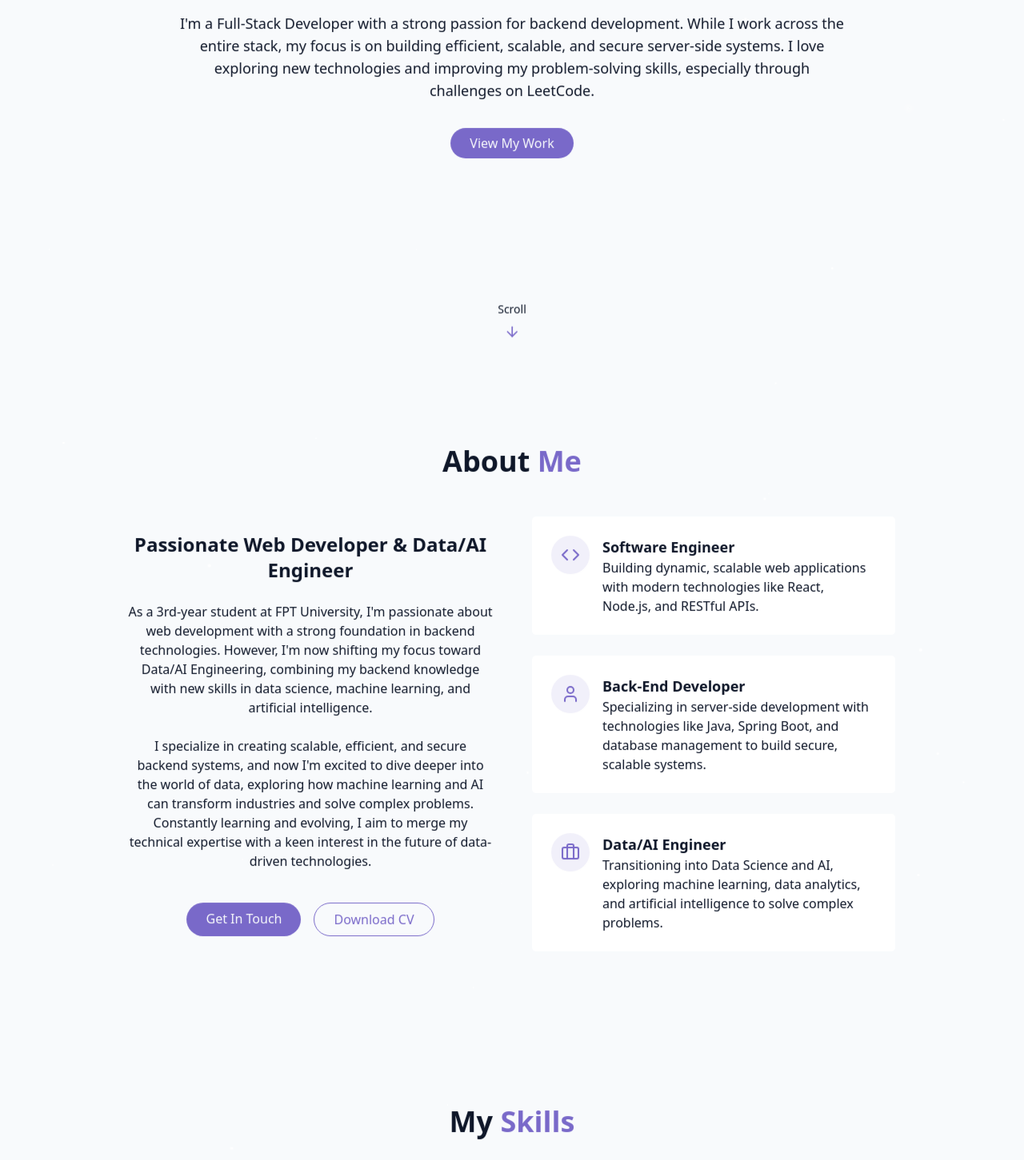
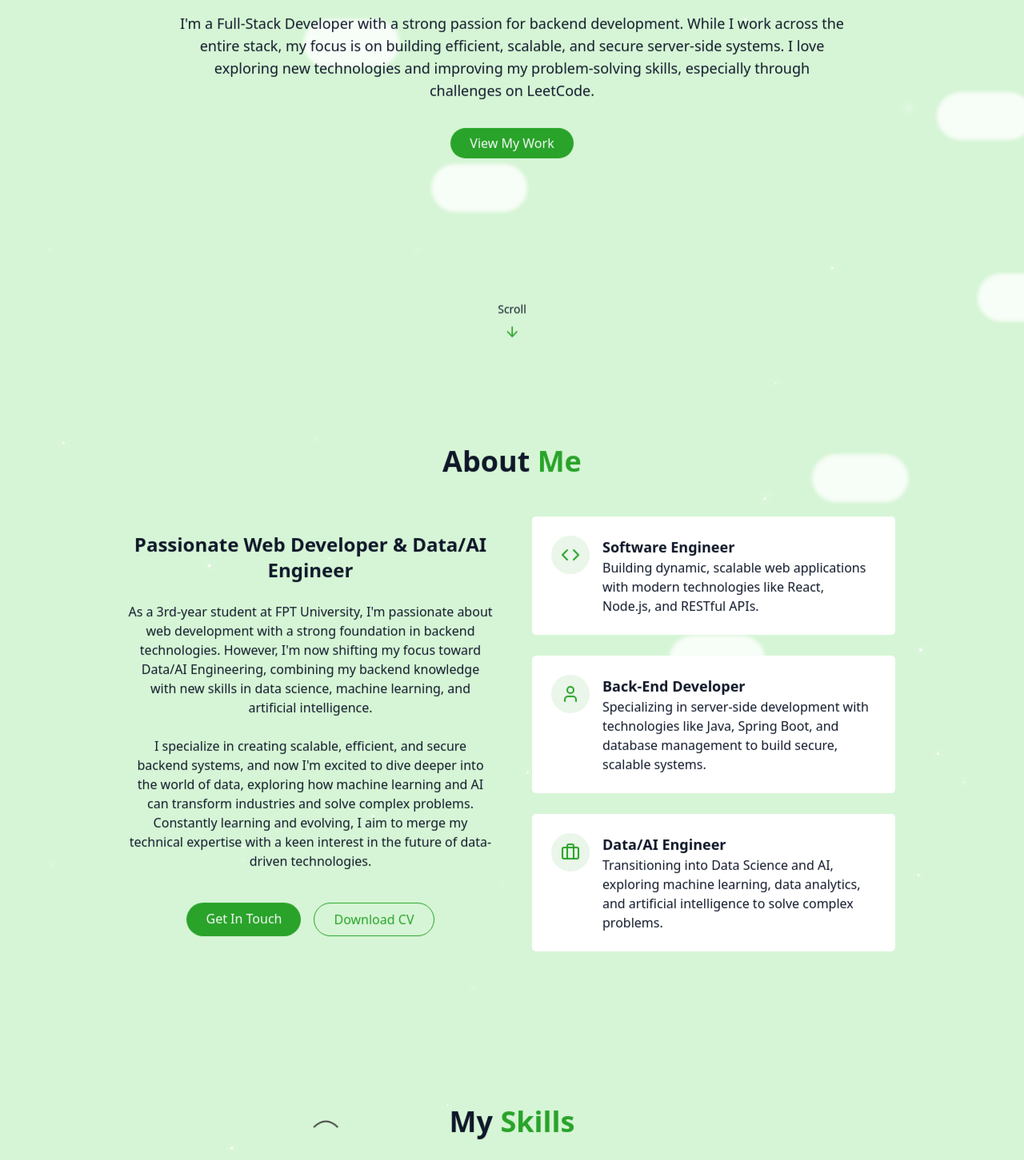
Before and after one commit to dangkhoipham80/portfolio, a React (Vite) app in the folder portfolio/: page / in a window 1280 px wide. Shown: the part 339-1790 px from the top of the page at 80% size. Built offline with nearby package versions, Linux system fonts and the light colour scheme.

Commit message:
finish light mode

```diff
--- a/portfolio/src/App.tsx
+++ b/portfolio/src/App.tsx
@@ -1,15 +1,23 @@
 import { BrowserRouter, Route, Routes } from "react-router-dom";
 import Home from "./pages/Home";
 import NotFound from "./pages/NotFound";
+import StarBackground from "./components/StarBackground";
+import NatureBackground from "./components/NatureBackground";
 
 function App() {
+  const isDarkMode =
+    typeof window !== "undefined" &&
+    document.documentElement.classList.contains("dark");
   return (
+    <>
+      {isDarkMode ? <StarBackground /> : <NatureBackground />}
       <BrowserRouter>
         <Routes>
           <Route index element={<Home />} />
           <Route path="*" element={<NotFound />} />
         </Routes>
       </BrowserRouter>
+    </>
   );
 }
 
--- a/portfolio/src/components/Footer.tsx
+++ b/portfolio/src/components/Footer.tsx
@@ -11,7 +11,7 @@ const Footer = () => {
         reserved.
       </p>
       <a
-        href="#hero"
+        href="#"
         className="p-2 rounded-full bg-primary/10 hover:bg-primary/20 text-primary transition-colors"
       >
         <ArrowUp size={20} />
--- /dev/null
+++ b/portfolio/src/components/NatureBackground.tsx
@@ -0,0 +1,171 @@
+import React from "react";
+
+const clouds = [
+  { style: { top: "8%", left: "2%", animationDuration: "28s" } },
+  { style: { top: "12%", left: "18%", animationDuration: "32s" } },
+  { style: { top: "20%", left: "60%", animationDuration: "40s" } },
+  { style: { top: "30%", left: "30%", animationDuration: "35s" } },
+  { style: { top: "15%", left: "80%", animationDuration: "50s" } },
+  { style: { top: "25%", left: "45%", animationDuration: "38s" } },
+  { style: { top: "10%", left: "70%", animationDuration: "36s" } },
+];
+
+const birds = [
+  {
+    style: {
+      top: "38%",
+      left: "-10%",
+      animationDuration: "16s",
+      animationDelay: "0s",
+    },
+  },
+  {
+    style: {
+      top: "44%",
+      left: "-15%",
+      animationDuration: "22s",
+      animationDelay: "5s",
+    },
+  },
+  {
+    style: {
+      top: "52%",
+      left: "-12%",
+      animationDuration: "19s",
+      animationDelay: "2s",
+    },
+  },
+  {
+    style: {
+      top: "60%",
+      left: "-18%",
+      animationDuration: "25s",
+      animationDelay: "7s",
+    },
+  },
+  {
+    style: {
+      top: "48%",
+      left: "-8%",
+      animationDuration: "21s",
+      animationDelay: "3s",
+    },
+  },
+];
+
+const treePositions = [
+  "2%",
+  "8%",
+  "15%",
+  "25%",
+  "35%",
+  "50%",
+  "65%",
+  "75%",
+  "85%",
+  "92%",
+];
+
+const NatureBackground = () => {
+  return (
+    <div className="fixed inset-0 overflow-hidden pointer-events-none z-0">
+      {/* Sun */}
+      <div
+        className="absolute light-only"
+        style={{
+          top: "60px",
+          right: "60px",
+          width: "100px",
+          height: "100px",
+          borderRadius: "50%",
+          background: "radial-gradient(circle, #ffd700 60%, #ffa500 100%)",
+          boxShadow: "0 0 60px 10px #ffd700, 0 0 120px 40px #fff70044",
+          zIndex: 1,
+        }}
+      />
+      {/* Clouds */}
+      {clouds.map((cloud, i) => (
+        <div
+          key={i}
+          className="absolute bg-white opacity-80 rounded-full light-only"
+          style={{
+            ...cloud.style,
+            width: "120px",
+            height: "60px",
+            filter: "blur(2px)",
+            animation: `cloud-move ${cloud.style.animationDuration} linear infinite`,
+          }}
+        />
+      ))}
+      {/* Birds */}
+      {birds.map((bird, i) => (
+        <div
+          key={i}
+          className="absolute"
+          style={{
+            ...bird.style,
+            width: "40px",
+            height: "40px",
+            animation: `bird-fly ${bird.style.animationDuration} linear infinite`,
+            animationDelay: bird.style.animationDelay,
+          }}
+        >
+          <svg width="40" height="40" viewBox="0 0 40 40" fill="none">
+            <path
+              d="M5 25 Q20 10 35 25"
+              stroke="#444"
+              strokeWidth="2"
+              fill="none"
+            />
+          </svg>
+        </div>
+      ))}
+      {/* Trees (dùng hình ảnh) */}
+      {treePositions.map((left, i) => (
+        <img
+          key={i}
+          src="/assets/images/tree.svg"
+          alt="tree"
+          className="absolute"
+          style={{ left, bottom: 0, width: "70px", height: "auto", zIndex: 2 }}
+          draggable={false}
+        />
+      ))}
+      {/* Flower field (dùng hình ảnh flower.svg) */}
+      <img
+        src="/assets/images/flower.svg"
+        alt="flower field"
+        className="absolute left-0 right-0 bottom-0"
+        style={{
+          width: "100vw",
+          height: "100px",
+          objectFit: "cover",
+          zIndex: 1,
+        }}
+        draggable={false}
+      />
+      <style>{`
+        .dark .light-only { display: none !important; }
+        @keyframes cloud-move {
+          0% { transform: translateX(0); }
+          100% { transform: translateX(120vw); }
+        }
+        @keyframes bird-fly {
+          0% { transform: translateX(0) scale(1); }
+          10% { transform: translateX(10vw) scale(1.1); }
+          20% { transform: translateX(20vw) scale(1); }
+          30% { transform: translateX(30vw) scale(0.95); }
+          40% { transform: translateX(40vw) scale(1); }
+          50% { transform: translateX(50vw) scale(1.05); }
+          60% { transform: translateX(60vw) scale(1); }
+          70% { transform: translateX(70vw) scale(0.9); }
+          80% { transform: translateX(80vw) scale(1); }
+          90% { transform: translateX(90vw) scale(1.1); }
+          100% { transform: translateX(110vw) scale(1); }
+        }
+      `}</style>
+    </div>
+  );
+};
+
+export default NatureBackground;
--- a/portfolio/src/components/ThemeProvider.tsx
+++ /dev/null
@@ -1,44 +0,0 @@
-import { createContext, useContext, useEffect, useState } from "react";
-
-type Theme = "light" | "dark";
-
-interface ThemeContextType {
-  theme: Theme;
-  toggleTheme: () => void;
-}
-
-const ThemeContext = createContext<ThemeContextType | undefined>(undefined);
-
-export function ThemeProvider({ children }: { children: React.ReactNode }) {
-  const [theme, setTheme] = useState<Theme>(() => {
-    const storedTheme = localStorage.getItem("theme") as Theme;
-    return storedTheme || "light";
-  });
-
-  useEffect(() => {
-    if (theme === "dark") {
-      document.documentElement.classList.add("dark");
-    } else {
-      document.documentElement.classList.remove("dark");
-    }
-    localStorage.setItem("theme", theme);
-  }, [theme]);
-
-  const toggleTheme = () => {
-    setTheme((prevTheme) => (prevTheme === "light" ? "dark" : "light"));
-  };
-
-  return (
-    <ThemeContext.Provider value={{ theme, toggleTheme }}>
-      {children}
-    </ThemeContext.Provider>
-  );
-}
-
-export function useTheme() {
-  const context = useContext(ThemeContext);
-  if (context === undefined) {
-    throw new Error("useTheme must be used within a ThemeProvider");
-  }
-  return context;
-}
--- a/portfolio/src/index.css
+++ b/portfolio/src/index.css
@@ -186,26 +186,20 @@
 
 @layer base {
   :root {
-    --background: 210 40% 98%;
+    --background: 120 60% 90%; /* Xanh lá cây nhạt */
     --foreground: 222 47% 11%;
-
     --card: 0 0% 100%;
-
-    --primary: 250 47% 60%;
+    --primary: 120 60% 40%; /* Xanh lá cây đậm */
     --primary-foreground: 210 40% 98%;
-
-    --border: 214 32% 91%;
+    --border: 120 60% 70%;
   }
 
   .dark {
     --background: 222 47% 4%;
     --foreground: 213 31% 91%;
-
     --card: 222 47% 8%;
-
     --primary: 250 65% 65%;
     --primary-foreground: 213 31% 91%;
-
     --border: 217 33% 20%;
   }
 
@@ -220,11 +214,16 @@
   }
 
   body {
-    @apply bg-background text-foreground transition-colors duration-300;
+    @apply text-foreground transition-colors duration-300;
     font-feature-settings: "rlig" 1, "calt" 1;
     width: 100%;
     height: 100%;
     overflow-x: hidden;
+    min-height: 100vh;
+    background: linear-gradient(to bottom, #b7e7a0 0%, #7ec850 100%) !important;
+  }
+  .dark body {
+    background: hsl(var(--background)) !important;
   }
 }
 
```
Also changed, not shown: portfolio/public/assets/images/flower.svg (added), portfolio/public/assets/images/tree.svg (added). Lines whose indentation alone changed are shown as unchanged.
